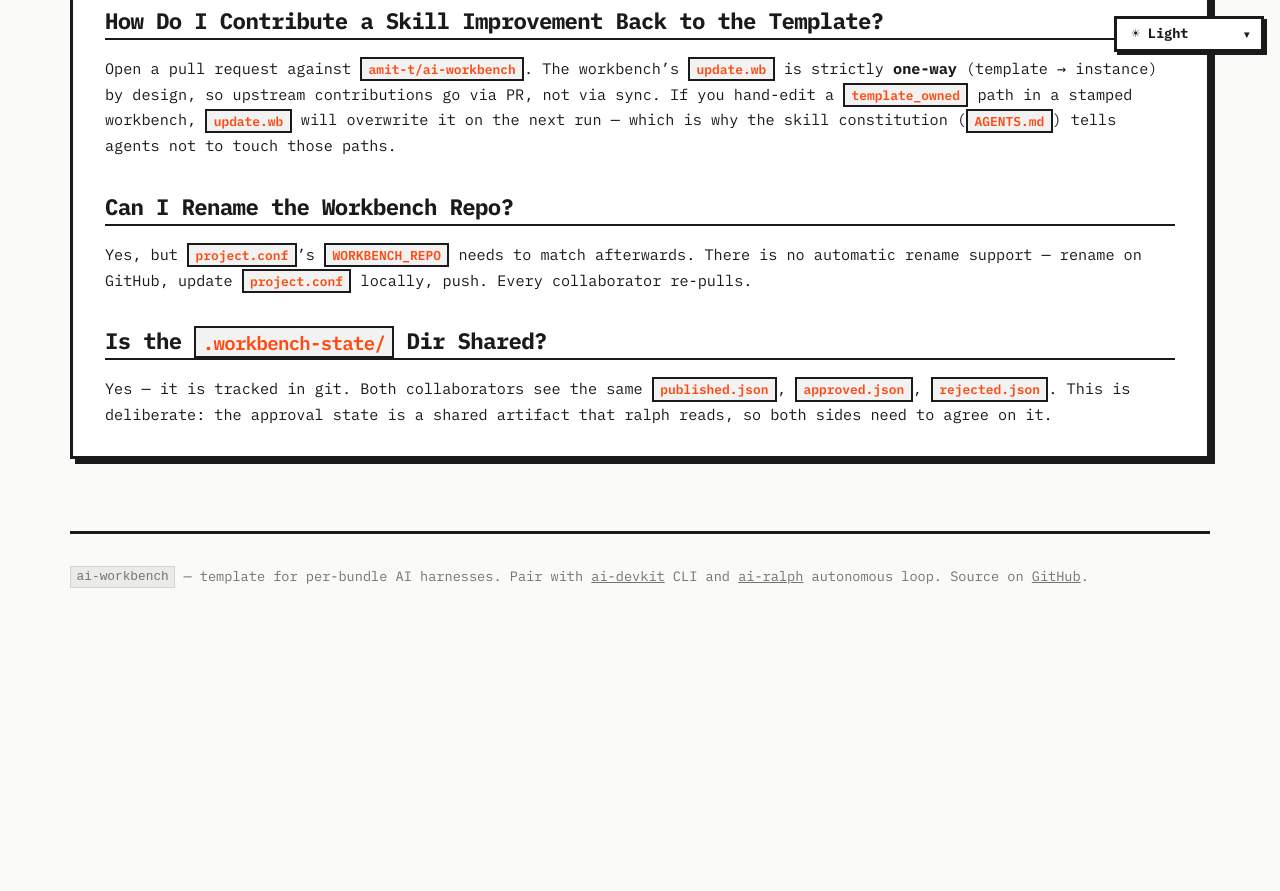
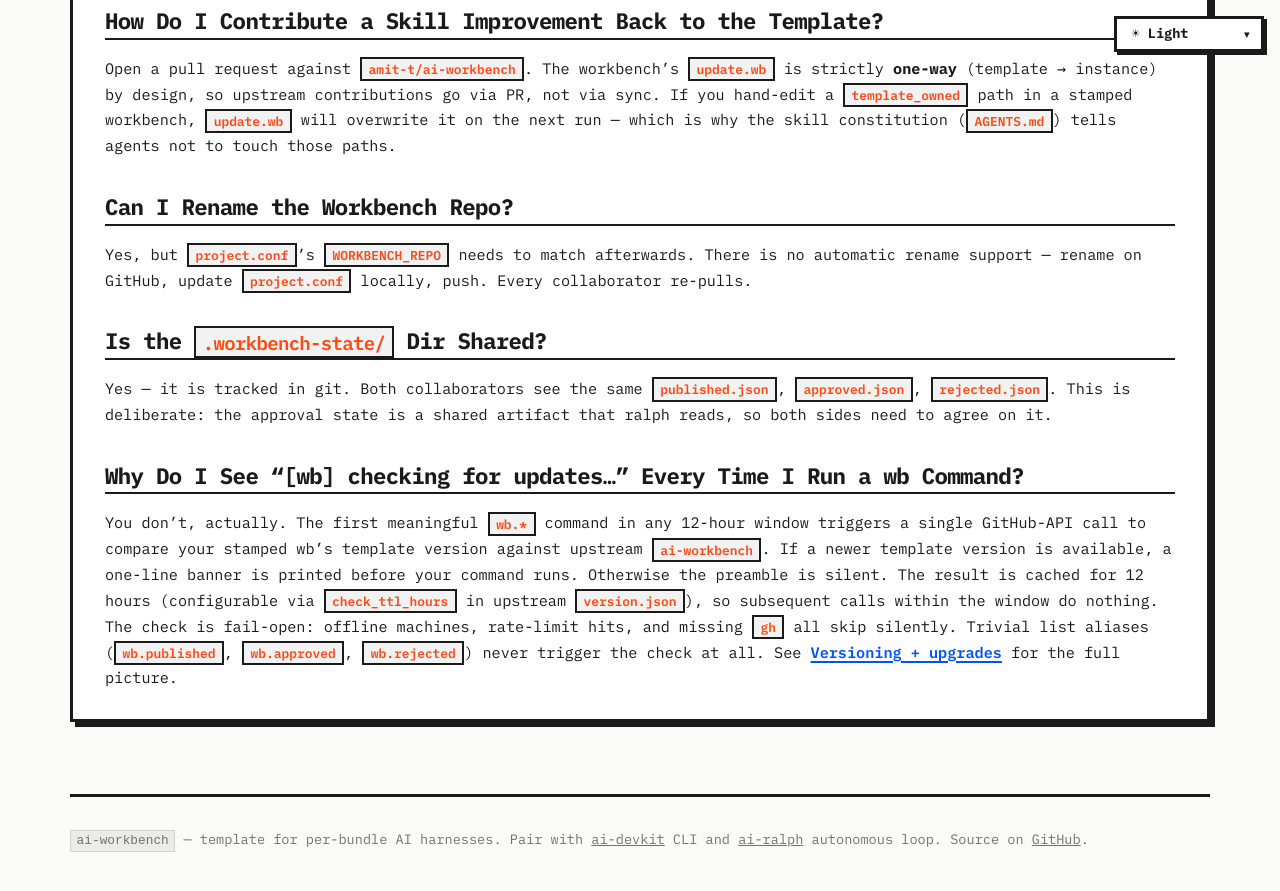
Before and after one commit to amit-t/ai-workbench, a Jekyll site: the page built from docs/faq.md, in a window 1280 px wide and 900 px high, scrolled down 1108 px. Shown: the top 891 px of the window. Built offline with Jekyll 4.4.1, drawn with Linux system fonts in a browser that asks for light colours; before the commit the page ends 1744 px from its top, so only the background shows below that.

Commit message:
docs(pages): wb-side version notifications and wb.upgrade flow
Adds docs/versioning.md covering:
- the _wb_check preamble in aliases.sh (lib resolved at runtime, fail-open)
- which wb.* commands trigger the banner vs which stay silent
- what wb.upgrade does (template_owned refresh + version stamp bump)
- update.wb deprecation forward to wb.upgrade

Wires the new page into the top nav, breadcrumb crumb mapping, and
index.md Quick Paths. Adds a short note in architecture.md and a Q&A
in faq.md, both linking through to versioning.html.

Cross-tool deep dive (where versions live, *.upgrade --rollback,
devkit doctor, peer-version requirements) stays in ai-devkit Pages;
this page only covers the wb-specific surface and links across.

Routes every cross-fork URL through {{ links.* }} via the existing
docs/_data/orgs.yml + docs/_includes/links.html resolver. Audit
script (scripts/check-docs-links.sh) and aliases preamble test
(tests/test-aliases-preamble.sh) both green.

Co-Authored-By: Claude Opus 4.7 (1M context) <noreply@anthropic.com>

```diff
--- a/docs/_layouts/default.html
+++ b/docs/_layouts/default.html
@@ -31,6 +31,7 @@
     <a href="{{ '/lifecycle.html' | relative_url }}">Lifecycle</a>
     <a href="{{ '/skills.html' | relative_url }}">Skills</a>
     <a href="{{ '/ralph.html' | relative_url }}">Ralph</a>
+    <a href="{{ '/versioning.html' | relative_url }}">Versioning</a>
     <a href="{{ '/faq.html' | relative_url }}">FAQ</a>
     <a href="{{ links.ai_workbench_repo }}" target="_blank" rel="noreferrer">GitHub</a>
   </nav>
@@ -48,7 +49,7 @@
         {% for seg in segments %}
           {% assign in_skills = false %}
           {% if segments[0] == 'skills' and seg != 'skills' %}{% assign in_skills = true %}{% endif %}
-          {% capture crumb %}{% if seg == 'skills' %}Skills{% elsif seg == 'getting-started' %}Getting Started{% elsif seg == 'lifecycle' %}Artifact Lifecycle{% elsif seg == 'architecture' %}Architecture{% elsif seg == 'ralph' %}Ralph Integration{% elsif seg == 'faq' %}FAQ{% elsif in_skills %}/{{ seg }}{% else %}{{ seg }}{% endif %}{% endcapture %}
+          {% capture crumb %}{% if seg == 'skills' %}Skills{% elsif seg == 'getting-started' %}Getting Started{% elsif seg == 'lifecycle' %}Artifact Lifecycle{% elsif seg == 'architecture' %}Architecture{% elsif seg == 'ralph' %}Ralph Integration{% elsif seg == 'versioning' %}Versioning{% elsif seg == 'faq' %}FAQ{% elsif in_skills %}/{{ seg }}{% else %}{{ seg }}{% endif %}{% endcapture %}
           {% if seg == last %}
             <li aria-current="page">{{ crumb | strip }}</li>
           {% else %}
--- a/docs/faq.md
+++ b/docs/faq.md
@@ -35,3 +35,7 @@ Yes, but `project.conf`'s `WORKBENCH_REPO` needs to match afterwards. There is n
 ## Is the `.workbench-state/` Dir Shared?
 
 Yes — it is tracked in git. Both collaborators see the same `published.json`, `approved.json`, `rejected.json`. This is deliberate: the approval state is a shared artifact that ralph reads, so both sides need to agree on it.
+
+## Why Do I See "[wb] checking for updates..." Every Time I Run a wb Command?
+
+You don't, actually. The first meaningful `wb.*` command in any 12-hour window triggers a single GitHub-API call to compare your stamped wb's template version against upstream `ai-workbench`. If a newer template version is available, a one-line banner is printed before your command runs. Otherwise the preamble is silent. The result is cached for 12 hours (configurable via `check_ttl_hours` in upstream `version.json`), so subsequent calls within the window do nothing. The check is fail-open: offline machines, rate-limit hits, and missing `gh` all skip silently. Trivial list aliases (`wb.published`, `wb.approved`, `wb.rejected`) never trigger the check at all. See [Versioning + upgrades](./versioning.html) for the full picture.
```
Also changed, not shown: docs/architecture.md (+4 -0 lines), docs/index.md (+1 -0 lines), docs/versioning.md (added, +67 -0 lines).
